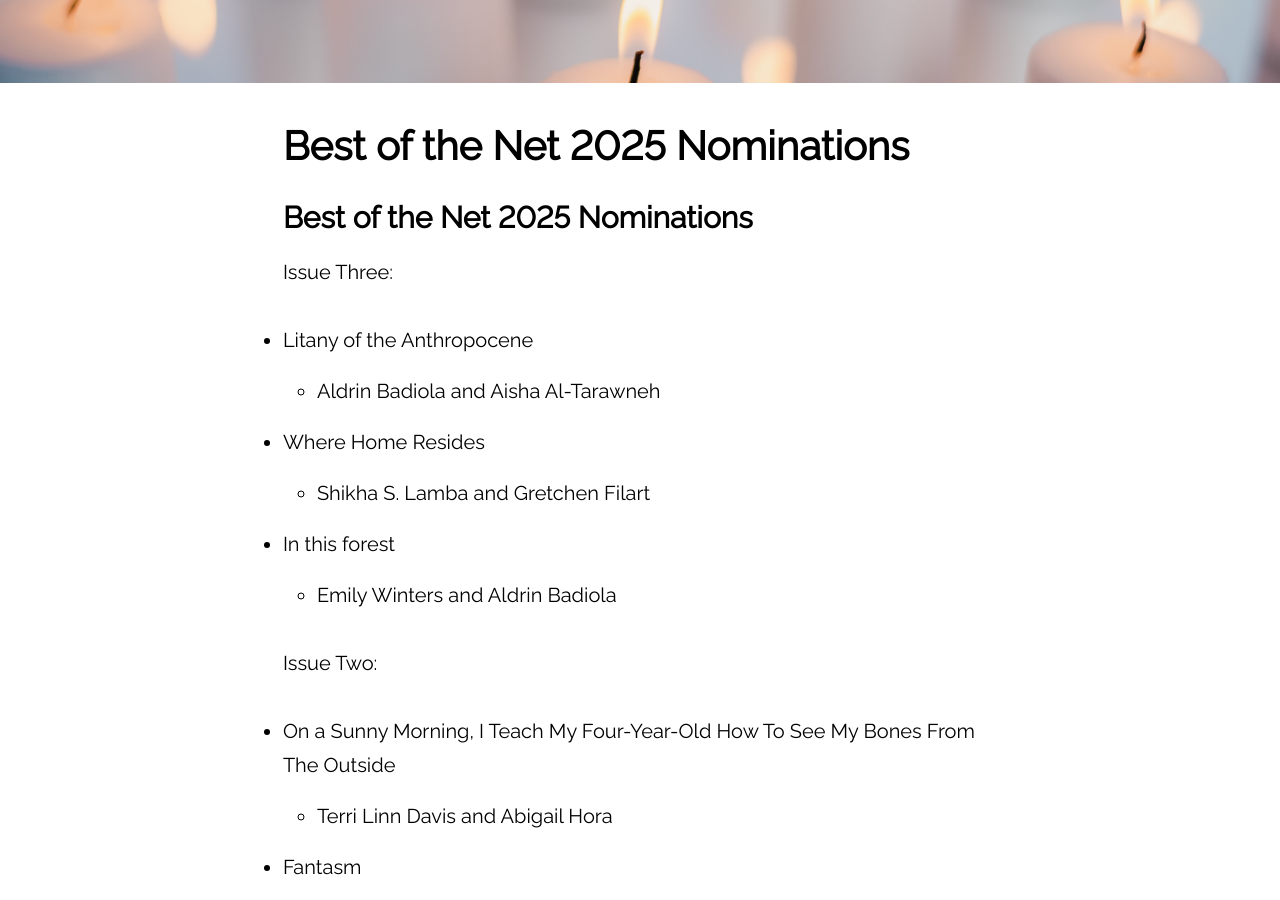
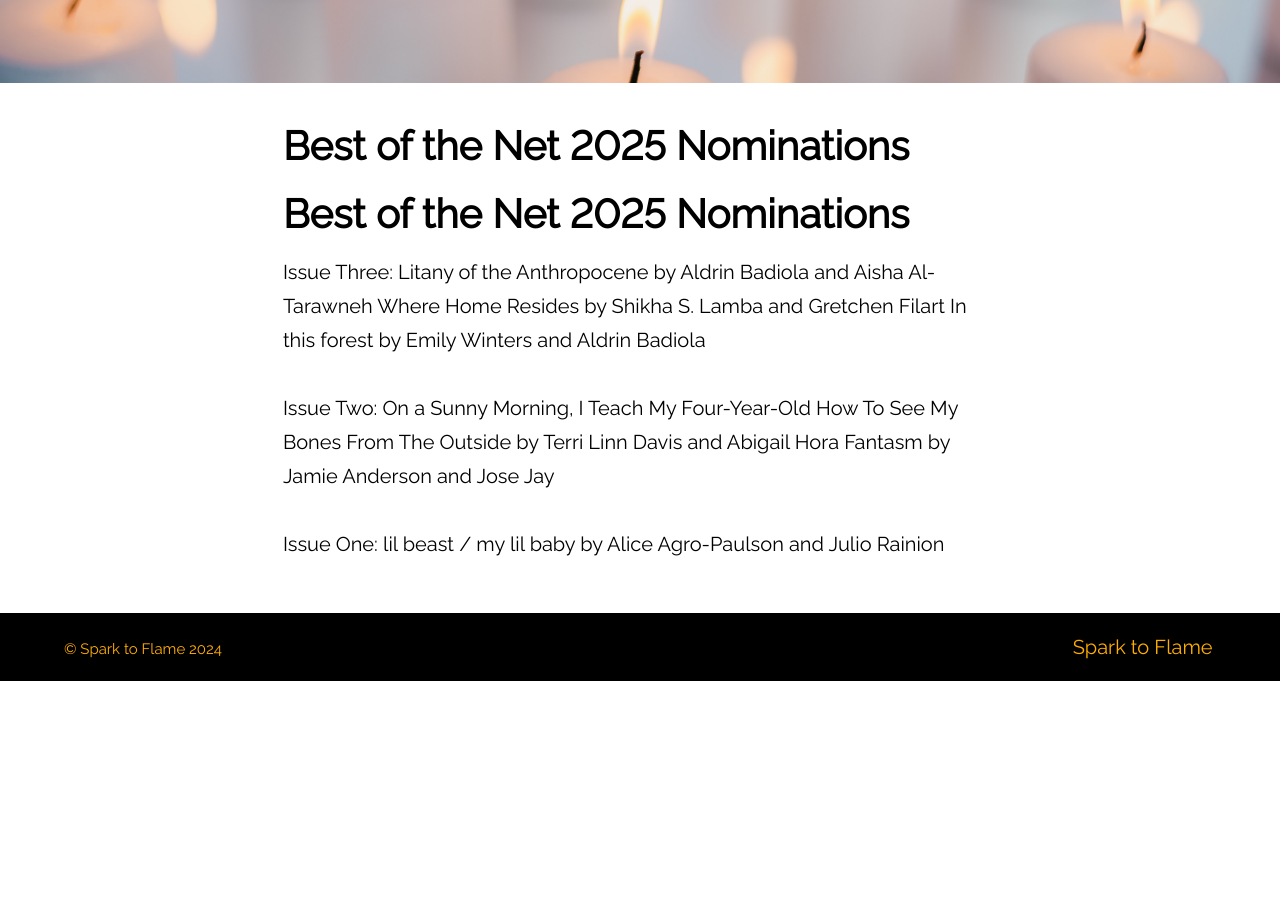
Before and after one commit to atmars77/atmars77.github.io, a Jekyll site: the page built from nominations.md, in a window 1280 px wide and 900 px high, scrolled down 325 px. Built offline with Jekyll 4.4.1, drawn with Linux system fonts in a browser that asks for light colours; our own code applies the rules of GitHub Pages for plain Markdown files; after the commit the page ends 1006 px from its top, so only the background shows below that; some of the changed text lies outside the part shown.

Commit message:
nominations update

```diff
--- a/nominations.md
+++ b/nominations.md
@@ -5,21 +5,15 @@ feature_text: |
 feature_image: "/assets/Images/tina_candle.jpg"
 largeimage: "/assets/Images/tina_candle.png"
 ---
-### Best of the Net 2025 Nominations
+# Best of the Net 2025 Nominations
 Issue Three:
-* Litany of the Anthropocene
-  * Aldrin Badiola and Aisha Al-Tarawneh
-* Where Home Resides
-  * Shikha S. Lamba and Gretchen Filart
-* In this forest
-  * Emily Winters and Aldrin Badiola
+Litany of the Anthropocene by Aldrin Badiola and Aisha Al-Tarawneh
+Where Home Resides by Shikha S. Lamba and Gretchen Filart
+In this forest by Emily Winters and Aldrin Badiola
 
 Issue Two:
-* On a Sunny Morning, I Teach My Four-Year-Old How To See My Bones From The Outside
-  * Terri Linn Davis and Abigail Hora
-* Fantasm
-  * Jamie Anderson and Jose Jay
+On a Sunny Morning, I Teach My Four-Year-Old How To See My Bones From The Outside by Terri Linn Davis and Abigail Hora
+Fantasm by Jamie Anderson and Jose Jay
 
 Issue One:
-* lil beast / my lil baby
-  * Alice Agro-Paulson and Julio Rainion
+lil beast / my lil baby by Alice Agro-Paulson and Julio Rainion
```
